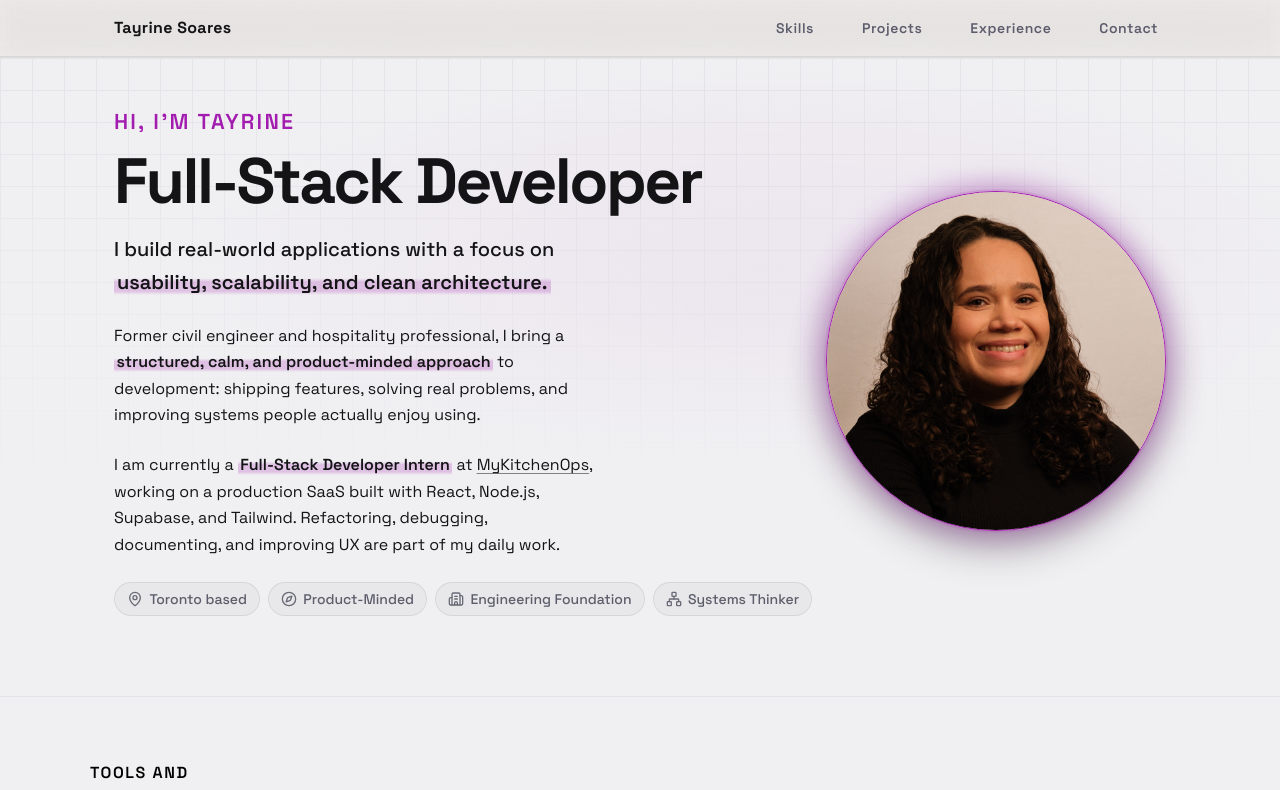
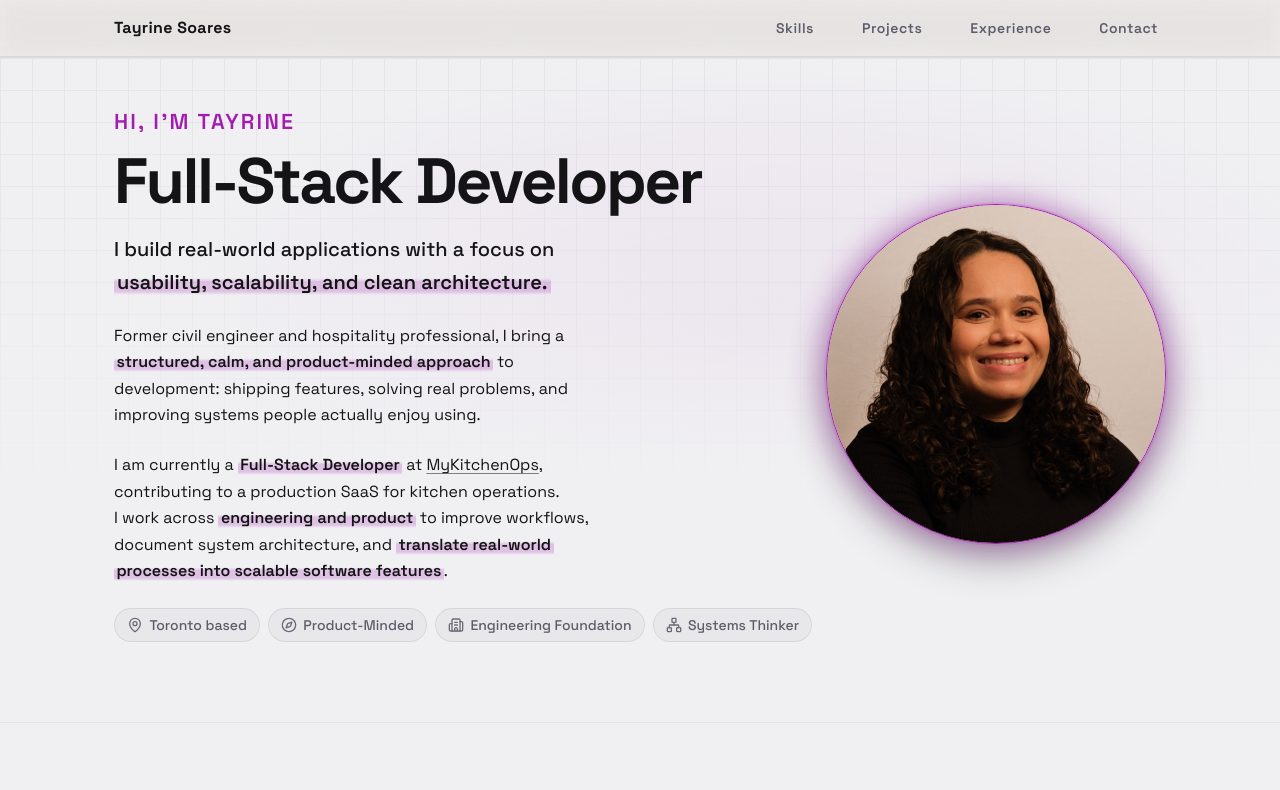
Before and after one commit to TayrineSoares/tayrine-portfolio, a React (Vite) app: page / in a window 1280 px wide. Shown: the top 790 px of the page. Built offline with nearby package versions, Linux system fonts and the light colour scheme.

Commit message:
update experience section and improve role descriptions

```diff
--- a/src/components/Experience.jsx
+++ b/src/components/Experience.jsx
@@ -4,22 +4,35 @@ import { FileText } from "lucide-react";
 const experience = [
   {
     period: "2025 - Present",
-    role: "Full-Stack Developer Intern",
+    role: "Full-Stack Developer",
     company: "MyKitchenOps",
     companyUrl: "https://mykitchenops.com",
     highlights: [
-      "Ship features and fixes on a production app with React, Node.js, Supabase, Tailwind",
-      "Refactor code for maintainability; fix bugs and improve UX with senior engineers"
+      "Ship features and fixes on a production SaaS built with React, Node.js, Supabase, and Tailwind",
+      "Improve operational workflows by translating real kitchen processes into scalable software features",
+      "Document system architecture and implementation plans to support product and engineering decisions",
+      "Refactor production code, resolve bugs, and improve reliability, maintainability, and UX"
     ],
   },
   {
-    period: "2024",
+    period: "2025 - Present",
+    role: "Freelance Developer",
+    company: "Self-Employed",
+    highlights: [
+      "Built and launched custom web applications for small businesses",
+      "Developed full-stack systems and scalable database models using Next.js, React, Node.js, and PostgreSQL",
+      "Integrated third-party services such as Stripe for payments and shipping APIs for logistics",
+      "Deployed and maintained applications using Vercel, GitHub, and modern development workflows"
+    ],
+  },
+  {
+    period: "2024 - 2025",
     role: "Web Development Program",
     company: "Lighthouse Labs",
     highlights: [
-      "Full-stack curriculum: React, Node, PostgreSQL, APIs, auth, deployment",
-      "Built and shipped multiple projects end-to-end",
-      "Pair programming and agile workflows",
+      "Completed an intensive full-stack program covering React, Node.js, PostgreSQL, APIs, authentication, and deployment",
+      "Developed full-stack projects applying modern web technologies",
+      "Worked in pair-programming environments and agile-style development workflows"
     ],
   },
   {
@@ -27,7 +40,7 @@ const experience = [
     role: "Civil Engineering & Hospitality",
     company: null,
     highlights: [
-      "Structured problem-solving and attention to detail",
+      "Structured problem-solving, process optimization, and attention to detail",
       "Collaboration and client-facing work",
       "Pivot into software with a product-minded, impact-focused approach",
     ],
--- a/src/components/Hero.jsx
+++ b/src/components/Hero.jsx
@@ -25,11 +25,16 @@ const Hero = () => {
           </p>
 
           <p className="hero-description">
-            I am currently a <span className="highlight">Full-Stack Developer Intern</span> at{" "}
+            I am currently a <span className="highlight">Full-Stack Developer</span> at{" "}
             <a href="https://mykitchenops.com" target="_blank" rel="noopener noreferrer">
               MyKitchenOps
             </a>
-            , working on a production SaaS built with React, Node.js, Supabase, and Tailwind. Refactoring, debugging, documenting, and improving UX are part of my daily work.
+            , contributing to a production SaaS for kitchen operations.
+            <br />
+            I work across <span className="highlight">engineering and product</span> to improve workflows, document system architecture, and{" "}
+            <span className="highlight">
+              translate real-world processes into scalable software features
+            </span>.
           </p>
 
           <div className="hero-tags">
```
